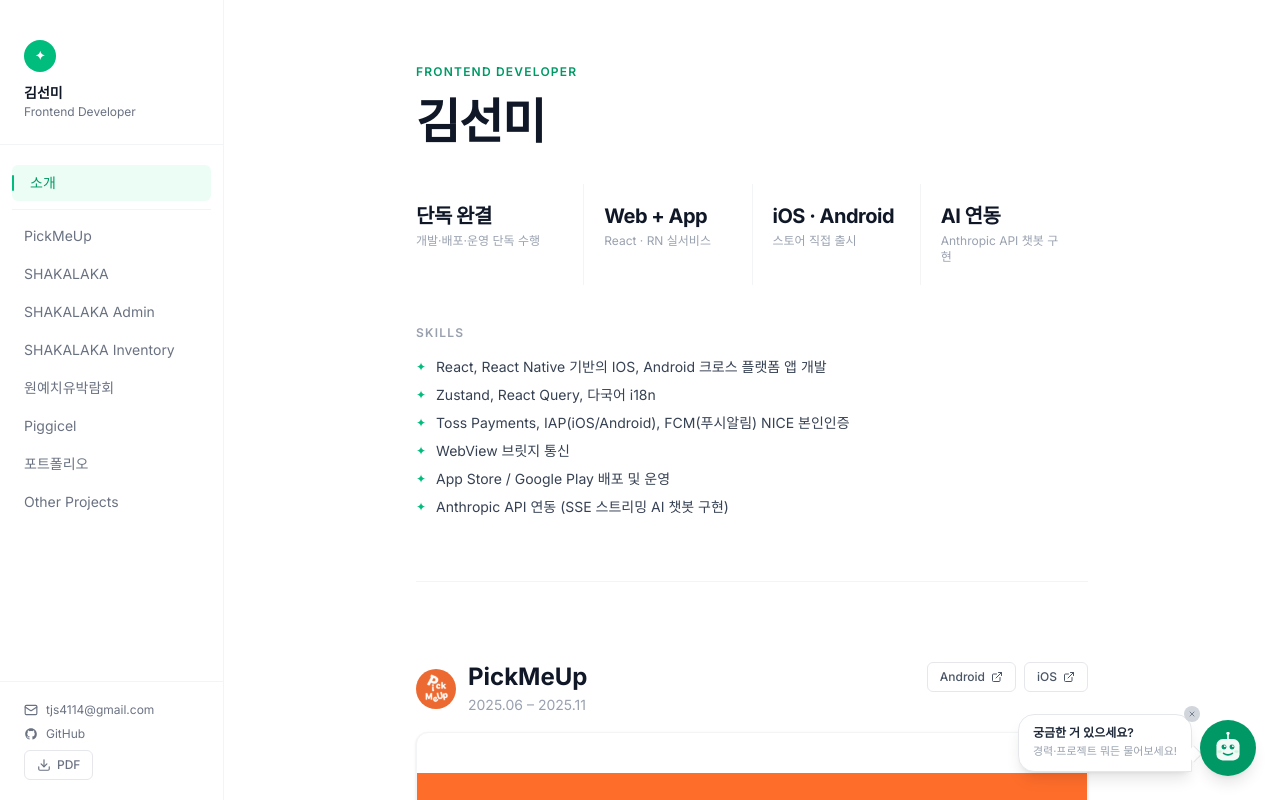
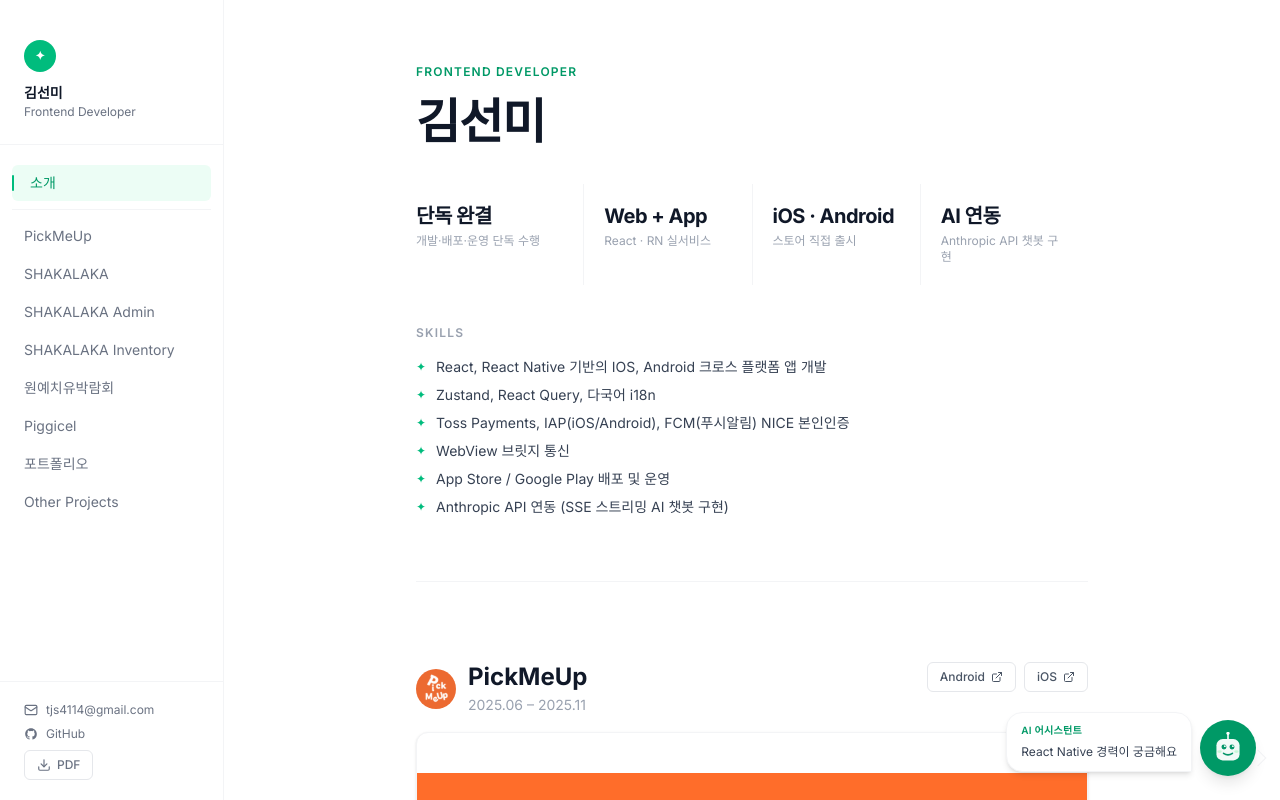
Before and after one commit to 27Lia/portfolio_new, a React (Vite) app: page / in a window 1280 px wide. Shown: the top 800 px of the page. Built offline with nearby package versions, Linux system fonts and the light colour scheme.

Commit message:
feat: show cycling suggestion message above chatbot character
Co-Authored-By: Claude Sonnet 4.6 <noreply@anthropic.com>

```diff
--- a/src/components/ChatBot.tsx
+++ b/src/components/ChatBot.tsx
@@ -52,15 +52,23 @@ export default function ChatBot() {
   const [input, setInput] = useState('')
   const [isLoading, setIsLoading] = useState(false)
   const [toast, setToast] = useState<string | null>(null)
-  const [showBubble, setShowBubble] = useState(false)
+  const [msgIndex, setMsgIndex] = useState(0)
+  const [fade, setFade] = useState(true)
   const messagesEndRef = useRef<HTMLDivElement>(null)
   const inputRef = useRef<HTMLInputElement>(null)
   const toastTimer = useRef<ReturnType<typeof setTimeout> | null>(null)
 
   useEffect(() => {
-    const t = setTimeout(() => setShowBubble(true), 1500)
-    return () => clearTimeout(t)
-  }, [])
+    if (isOpen) return
+    const interval = setInterval(() => {
+      setFade(false)
+      setTimeout(() => {
+        setMsgIndex((i) => (i + 1) % SUGGESTIONS.length)
+        setFade(true)
+      }, 300)
+    }, 3000)
+    return () => clearInterval(interval)
+  }, [isOpen])
 
   const showToast = (message: string) => {
     if (toastTimer.current) clearTimeout(toastTimer.current)
@@ -267,41 +275,36 @@ export default function ChatBot() {
         </div>
       )}
 
-      {/* Character + speech bubble */}
+      {/* Character + message */}
       {!isOpen && (
         <div className="flex items-end gap-2">
-          {/* Speech bubble */}
-          {showBubble && (
-            <div className="relative mb-1 animate-in slide-in-from-right-2 fade-in duration-300">
-              <div className="bg-white border border-gray-200 rounded-2xl rounded-br-none shadow-lg px-3.5 py-2.5 max-w-[180px]">
-                <p className="text-xs font-semibold text-gray-800">궁금한 거 있으세요?</p>
-                <p className="text-[11px] text-gray-400 mt-0.5 leading-relaxed">
-                  경력·프로젝트 뭐든 물어보세요!
-                </p>
-              </div>
-              {/* bubble tail */}
-              <div className="absolute -right-2 bottom-3 w-3 h-3 bg-white border-r border-b border-gray-200 rotate-[-45deg]" />
-              {/* close */}
-              <button
-                onClick={() => setShowBubble(false)}
-                className="absolute -top-2 -right-2 w-4 h-4 rounded-full bg-gray-300 hover:bg-gray-400 flex items-center justify-center transition-colors z-10"
+          {/* Cycling message card */}
+          <button
+            onClick={() => setIsOpen(true)}
+            className="mb-1 text-left"
+          >
+            <div className="relative bg-white border border-gray-100 rounded-2xl rounded-br-none shadow-md px-3.5 py-2.5 max-w-[190px]">
+              <p className="text-[10px] text-emerald-600 font-semibold uppercase tracking-wide mb-1">
+                AI 어시스턴트
+              </p>
+              <p
+                className="text-xs text-gray-700 leading-relaxed transition-opacity duration-300"
+                style={{ opacity: fade ? 1 : 0 }}
               >
-                <X className="w-2 h-2 text-gray-600" />
-              </button>
+                {SUGGESTIONS[msgIndex]}
+              </p>
             </div>
-          )}
+            {/* bubble tail */}
+            <div className="absolute -right-2 bottom-3 w-3 h-3 bg-white border-r border-b border-gray-100 rotate-[-45deg]" />
+          </button>
 
           {/* Robot character button */}
           <button
-            onClick={() => {
-              setIsOpen(true)
-              setShowBubble(false)
-            }}
+            onClick={() => setIsOpen(true)}
             className="w-14 h-14 rounded-full bg-emerald-600 hover:bg-emerald-700 shadow-lg flex items-center justify-center transition-all hover:scale-105 active:scale-95 relative"
             aria-label="AI 어시스턴트 열기"
           >
             <RobotCharacter />
-            {/* pulse ring */}
             <span className="absolute inset-0 rounded-full animate-ping bg-emerald-400 opacity-20" />
           </button>
         </div>
```
